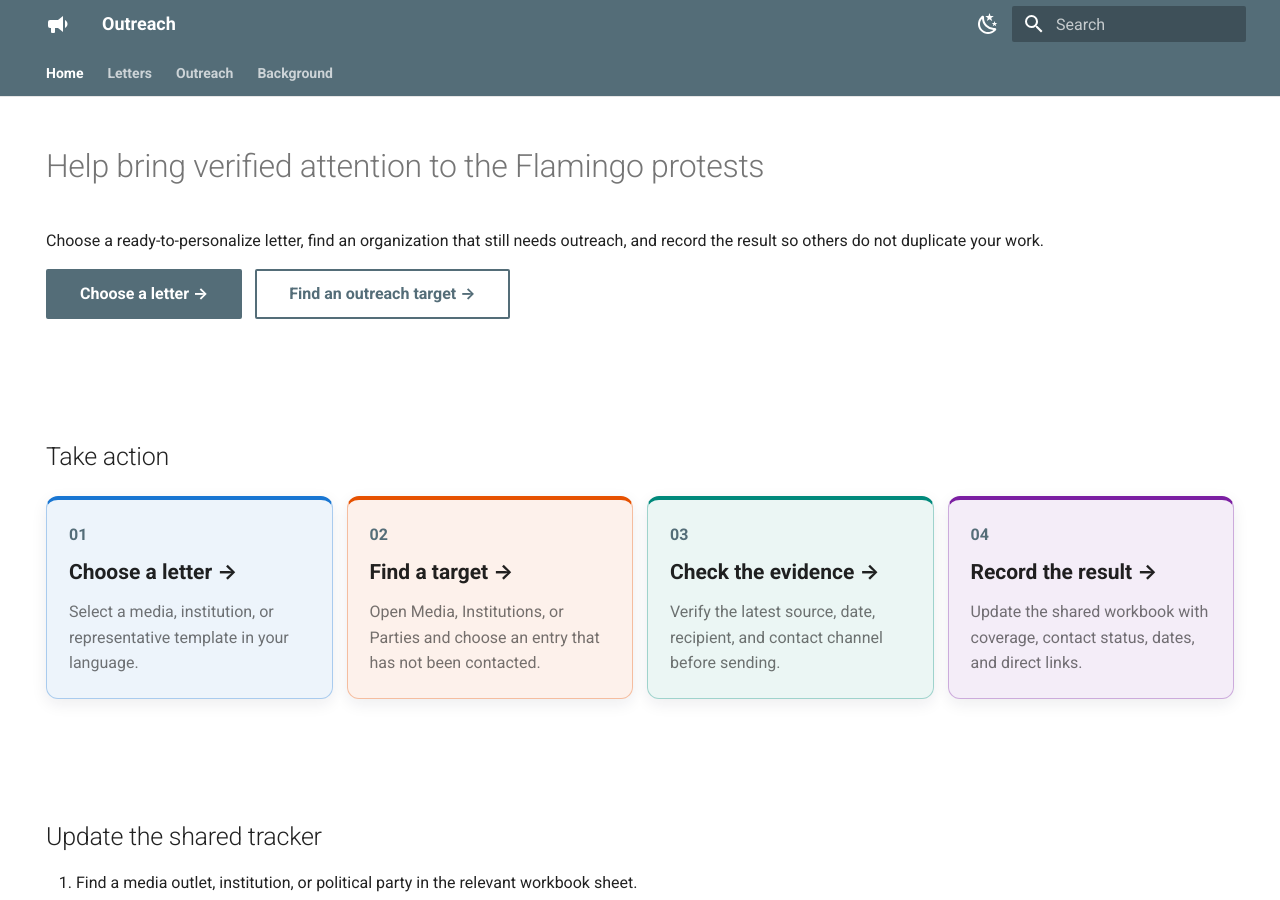
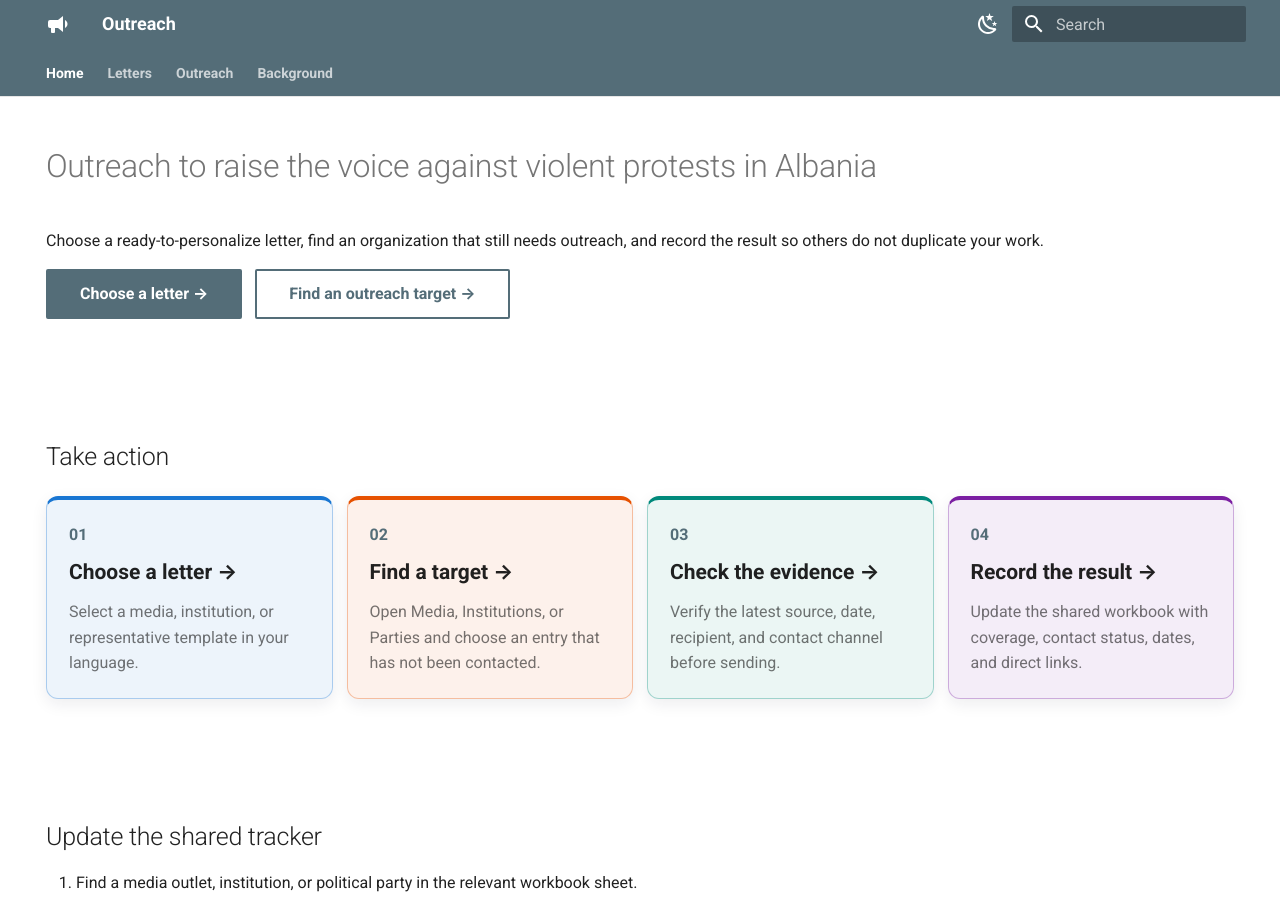
Before and after one commit to IllyrianBrains/outreach, an MkDocs documentation site: the page built from docs/index.md, in a window 1280 px wide and 900 px high. Built offline with MkDocs 1.6.1 and Material for MkDocs 9.7.7, drawn with Linux system fonts in a browser that asks for light colours.

Commit message:
Fix for title

```diff
--- a/docs/index.md
+++ b/docs/index.md
@@ -4,7 +4,7 @@ hide:
   - toc
 ---
 
-# Help bring verified attention to the Flamingo protests
+# Outreach to raise the voice against violent protests in Albania
 
 Choose a ready-to-personalize letter, find an organization that still needs outreach, and record the result so others do not duplicate your work.
 
```
